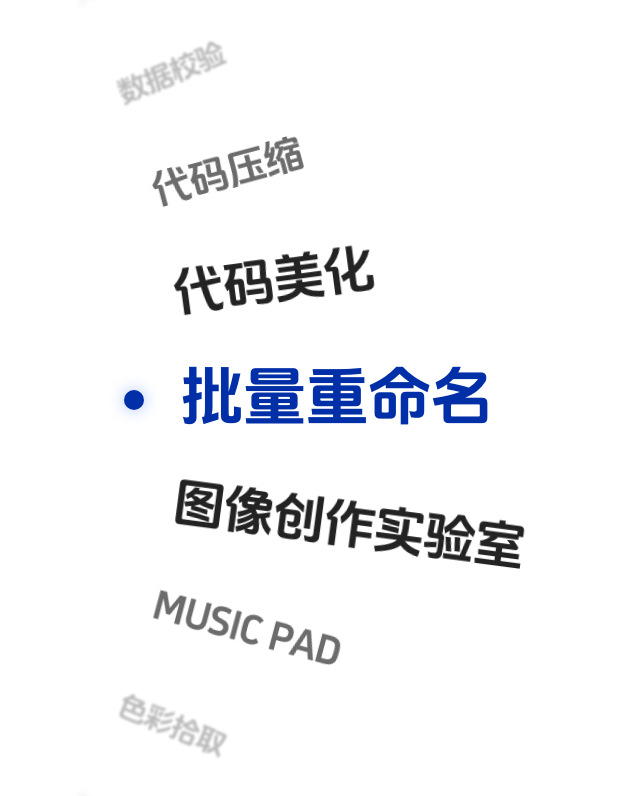
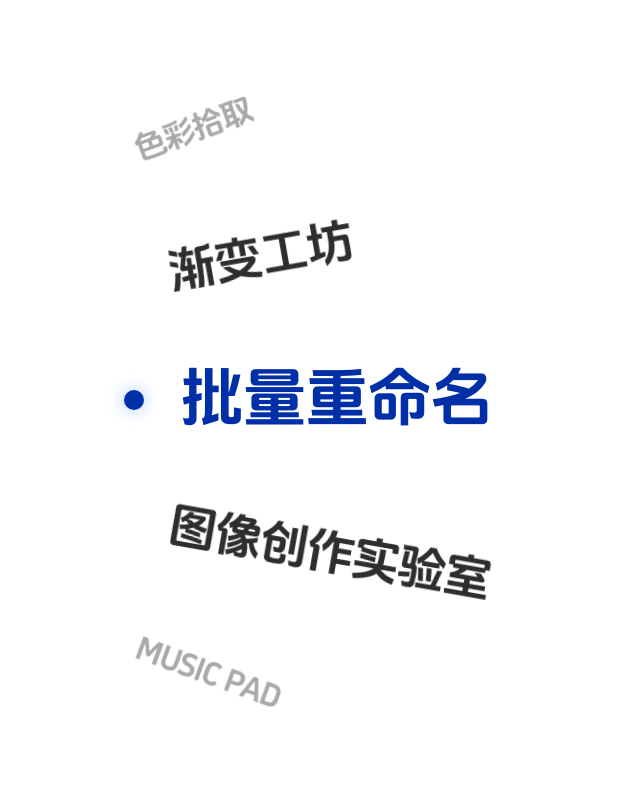
Before and after one commit to DAi0519/Toolbox, a React (Vite) app: page / in a window 1280 px wide. Shown: the top 796 px of the page, without its empty margins (68-708 px from the left). Built offline with nearby package versions, Linux system fonts and the light colour scheme.

Commit message:
Refine responsive gear wheel and remove placeholder tools

```diff
--- a/src/App.tsx
+++ b/src/App.tsx
@@ -1,4 +1,4 @@
-import { BrowserRouter, Routes, Route } from 'react-router-dom';
+import { BrowserRouter, Routes, Route, Navigate } from 'react-router-dom';
 import { Suspense } from 'react';
 import GearWheel from './components/GearWheel';
 import ToolLayout from './components/ToolLayout';
@@ -50,6 +50,7 @@ function App() {
                 }
               />
             ))}
+            <Route path="*" element={<Navigate to="/" replace />} />
           </Routes>
         </Suspense>
       </div>
--- a/src/components/GearWheel.tsx
+++ b/src/components/GearWheel.tsx
@@ -6,7 +6,6 @@ import {
   useSpring,
   animate,
   useTransform,
-  useMotionTemplate,
   useMotionValueEvent,
   MotionValue,
   type PanInfo,
@@ -14,9 +13,8 @@ import {
 import { TOOLS } from '../config/tools';
 import { useViewport } from '../hooks/useViewport';
 
-const WHEEL_ROTATION_KEY = 'gearWheelRotation.v2';
 const DEFAULT_FOCUS_TOOL_ID = 'batch-renamer';
-const WHEEL_SNAP_DELAY_MS = 120;
+const WHEEL_SNAP_DELAY_MS = 90;
 const NAVIGATE_DELAY_MS = 150;
 const ROTATION_LOCK_EPSILON = 0.5;
 const INSTANT_SNAP_VELOCITY_THRESHOLD = 0.02;
@@ -24,15 +22,58 @@ const MOBILE_VISIBLE_DISTANCE_CUTOFF = 42;
 const DESKTOP_VISIBLE_DISTANCE_CUTOFF = 47;
 const MOBILE_POINTER_RANGE = 52;
 const DESKTOP_POINTER_RANGE = 50;
+const ANGLE_STEP = 10;
+const MIN_SLOT_COUNT = 45;
+const STATIC_ARC_TOOL_LIMIT = 7;
+const EDGE_RESISTANCE = 0.24;
 
-// Triple-repeat for seamless infinite rotation feel visually
-const REPEATED_TOOLS = [...TOOLS, ...TOOLS, ...TOOLS].map((tool, i) => ({
+function getRepeatSetCount(toolCount: number): number {
+  if (toolCount <= 0) return 1;
+
+  const minRepeatCount = Math.max(3, Math.ceil(MIN_SLOT_COUNT / toolCount));
+  return minRepeatCount % 2 === 0 ? minRepeatCount + 1 : minRepeatCount;
+}
+
+const USE_STATIC_ARC = TOOLS.length <= STATIC_ARC_TOOL_LIMIT;
+const REPEAT_SET_COUNT = getRepeatSetCount(TOOLS.length);
+const ACTIVE_REPEAT_SET_COUNT = USE_STATIC_ARC ? 1 : REPEAT_SET_COUNT;
+const CENTER_REPEAT_INDEX = Math.floor(ACTIVE_REPEAT_SET_COUNT / 2);
+let homeSessionRotation: number | null = null;
+const REPEATED_TOOLS = Array.from({ length: ACTIVE_REPEAT_SET_COUNT }, (_, repeatIndex) =>
+  TOOLS.map((tool, toolIndex) => ({
     ...tool,
-  uniqueId: `${tool.id}-${i}`
-}));
+    uniqueId: `${tool.id}-${repeatIndex}-${toolIndex}`,
+    slotIndex: repeatIndex * TOOLS.length + toolIndex,
+  })),
+).flat();
+const WHEEL_MIN_ROTATION = USE_STATIC_ARC
+  ? -Math.max(0, (REPEATED_TOOLS.length - 1) * ANGLE_STEP)
+  : null;
+const WHEEL_MAX_ROTATION = USE_STATIC_ARC ? 0 : null;
 
-const ITEM_COUNT = REPEATED_TOOLS.length;
-const ANGLE_STEP = 360 / ITEM_COUNT; // 10°
+function clampRotation(value: number): number {
+  if (WHEEL_MIN_ROTATION === null || WHEEL_MAX_ROTATION === null) {
+    return value;
+  }
+
+  return Math.min(WHEEL_MAX_ROTATION, Math.max(WHEEL_MIN_ROTATION, value));
+}
+
+function applyEdgeResistance(value: number): number {
+  if (WHEEL_MIN_ROTATION === null || WHEEL_MAX_ROTATION === null) {
+    return value;
+  }
+
+  if (value < WHEEL_MIN_ROTATION) {
+    return WHEEL_MIN_ROTATION + (value - WHEEL_MIN_ROTATION) * EDGE_RESISTANCE;
+  }
+
+  if (value > WHEEL_MAX_ROTATION) {
+    return WHEEL_MAX_ROTATION + (value - WHEEL_MAX_ROTATION) * EDGE_RESISTANCE;
+  }
+
+  return value;
+}
 
 interface GearPhysics {
   stiffness: number;
@@ -50,39 +91,18 @@ interface GearPhysics {
 }
 
 function getDefaultRotation(): number {
-  const defaultIndex = TOOLS.findIndex((tool) => tool.id === DEFAULT_FOCUS_TOOL_ID);
-  if (defaultIndex < 0) return 0;
-  return -(defaultIndex * ANGLE_STEP);
-}
+  if (TOOLS.length === 0) return 0;
 
-function readStoredRotation(): number | null {
-  if (typeof window === 'undefined') return null;
-
-  let storedRotation: string | null = null;
-  try {
-    storedRotation = sessionStorage.getItem(WHEEL_ROTATION_KEY);
-  } catch {
-    return null;
-  }
-
-  if (!storedRotation) return getDefaultRotation();
-
-  const parsed = Number(storedRotation);
-  return Number.isFinite(parsed) ? parsed : null;
+  const defaultIndex = USE_STATIC_ARC
+    ? Math.floor((TOOLS.length - 1) / 2)
+    : TOOLS.findIndex((tool) => tool.id === DEFAULT_FOCUS_TOOL_ID);
+  const focusIndex = defaultIndex >= 0 ? defaultIndex : 0;
+  const centeredSlotIndex = CENTER_REPEAT_INDEX * TOOLS.length + focusIndex;
+  return -(centeredSlotIndex * ANGLE_STEP);
 }
 
 function getInitialRotation(): number {
-  return readStoredRotation() ?? getDefaultRotation();
-}
-
-function persistRotation(value: number) {
-  if (typeof window === 'undefined') return;
-
-  try {
-    sessionStorage.setItem(WHEEL_ROTATION_KEY, value.toString());
-  } catch {
-    // Ignore persistence failures and keep runtime interaction responsive.
-  }
+  return homeSessionRotation ?? getDefaultRotation();
 }
 
 // ──── Physics ────
@@ -90,23 +110,23 @@ function persistRotation(value: number) {
 const DESKTOP_PHYSICS: GearPhysics = {
   // Wheel spring feel (heavier, stiffer, more damped)
   // Reduced damping and mass to make the wheel feel lighter overall
-  stiffness: 80,
-  damping: 30, // Previously 45
-  mass: 1.5, // Previously 3
+  stiffness: 132,
+  damping: 24,
+  mass: 0.92,
 
   // Drag handling
-  panMultiplier: 0.1,
+  panMultiplier: 0.12,
 
   // Drag inertia (Friction after releasing drag)
-  inertiaMultiplier: 0.1,
-  inertiaVelocity: 0.1,
-  inertiaTimeConstant: 300,
+  inertiaMultiplier: 0.16,
+  inertiaVelocity: 0.14,
+  inertiaTimeConstant: 220,
 
   // Trackpad / Mouse Wheel Scroll
   // Increased multiplier to reduce the "physical effort" needed to scroll
-  wheelMultiplier: 0.08, // Previously 0.035
-  snapStiffness: 120,
-  snapDamping: 35,
+  wheelMultiplier: 0.125,
+  snapStiffness: 180,
+  snapDamping: 28,
   magneticThreshold: 0,
   magneticStrength: 0,
 };
@@ -139,29 +159,20 @@ const ACTIVE_COLOR_DISTANCE = [0, 5];
 const ACTIVE_COLOR_STOPS = ['#002FA7', '#000000'];
 const MOBILE_LABEL_BASE_SIZE = MOBILE_FONT_SIZES[0];
 const MOBILE_SCALE_STOPS = MOBILE_FONT_SIZES.map((size) => size / MOBILE_LABEL_BASE_SIZE);
-const DESKTOP_BLUR_STOPS = [0, 0, 0.7, 2.6, 6.25];
-
-function normalizeAngle(value: number): number {
-  let normalized = value % 360;
-  if (normalized > 180) normalized -= 360;
-  if (normalized <= -180) normalized += 360;
-  return normalized;
-}
-
 function getNearestSnapRotation(value: number): number {
-  return Math.round(value / ANGLE_STEP) * ANGLE_STEP;
+  return clampRotation(Math.round(value / ANGLE_STEP) * ANGLE_STEP);
 }
 
 function getFocusDistance(rotationValue: number, slotAngle: number): number {
-  return Math.abs(normalizeAngle(rotationValue + slotAngle));
+  return Math.abs(rotationValue + slotAngle);
 }
 
 function getSnapDelta(value: number): number {
   return getNearestSnapRotation(value) - value;
 }
 
-function getSelectionTargetRotation(currentRotation: number, slotAngle: number): number {
-  return currentRotation + normalizeAngle(-slotAngle - currentRotation);
+function getSelectionTargetRotation(slotAngle: number): number {
+  return -slotAngle;
 }
 
 function applyMagneticDelta(
@@ -170,7 +181,7 @@ function applyMagneticDelta(
   threshold: number,
   strength: number,
 ) {
-  const rawNext = rotation.get() + delta;
+  const rawNext = applyEdgeResistance(rotation.get() + delta);
   const snapDelta = getSnapDelta(rawNext);
   const distance = Math.abs(snapDelta);
 
@@ -324,7 +335,7 @@ export default function GearWheel() {
   const panEpochRef = useRef<number | null>(null);
   const wheelEpochRef = useRef<number | null>(null);
   const physics = isMobile ? MOBILE_PHYSICS : DESKTOP_PHYSICS;
-  const radius = isMobile ? 430 : 740;
+  const radius = isMobile ? 430 : USE_STATIC_ARC ? 670 : 710;
   const focusX = isMobile
     ? Math.max(38, Math.min(72, viewportWidth * 0.13))
     : viewportWidth * 0.15;
@@ -336,7 +347,7 @@ export default function GearWheel() {
   const labelMaxWidth = isMobile ? '68vw' : 'none';
   const buttonPadding = isMobile ? '8px 12px' : '6px 4px';
 
-  // Restore prior focus in this version; otherwise default to Batch Renamer.
+  // Fresh visits start from center; returning from a tool restores the last in-session home position.
   if (initialRotationRef.current === null) {
     initialRotationRef.current = getInitialRotation();
   }
@@ -375,7 +386,7 @@ export default function GearWheel() {
       return;
     }
 
-    rotation.set(rotation.get() + delta);
+    rotation.set(applyEdgeResistance(rotation.get() + delta));
   }, [
     rotation,
     physics.magneticThreshold,
@@ -425,18 +436,9 @@ export default function GearWheel() {
     return interactionEpochRef.current;
   }, [stopNavigateTimeout, stopPendingMobilePanFrame, stopRotationAnimation, stopWheelSnapTimeout]);
 
-  useEffect(() => {
-    const handlePageHide = () => {
-      persistRotation(rotation.get());
-    };
-
-    window.addEventListener('pagehide', handlePageHide);
-
-    return () => {
-      window.removeEventListener('pagehide', handlePageHide);
-      persistRotation(rotation.get());
+  useEffect(() => () => {
+    homeSessionRotation = clampRotation(rotation.get());
     resetInteraction();
-    };
   }, [resetInteraction, rotation]);
 
   const smoothRotation = useSpring(rotation, {
@@ -462,7 +464,6 @@ export default function GearWheel() {
       onComplete: () => {
         if (interactionEpochRef.current !== epoch) return;
         rotation.set(targetRotation);
-        persistRotation(targetRotation);
         rotationAnimationRef.current = null;
         snapPulse();
       },
@@ -516,7 +517,6 @@ export default function GearWheel() {
         if (interactionEpochRef.current !== epoch) return;
         const snapped = getNearestSnapRotation(rotation.get());
         rotation.set(snapped);
-        persistRotation(snapped);
         rotationAnimationRef.current = null;
         snapPulse();
       },
@@ -570,13 +570,12 @@ export default function GearWheel() {
 
     const slotAngle = index * ANGLE_STEP;
     const currentRot = rotation.get();
-    const targetRotation = getSelectionTargetRotation(currentRot, slotAngle);
+    const targetRotation = getSelectionTargetRotation(slotAngle);
     const diff = targetRotation - currentRot;
 
     if (Math.abs(diff) < ROTATION_LOCK_EPSILON) {
       // If it's essentially already at the exact focus point, jump immediately
       rotation.set(targetRotation);
-      persistRotation(targetRotation);
       navigate(`/tool/${routeId}`);
     } else {
       // Animate strictly to the absolute focus position, but much faster
@@ -590,7 +589,6 @@ export default function GearWheel() {
           if (interactionEpochRef.current !== epoch) return;
           rotation.set(targetRotation); // Lock to absolute mathematical center
           rotationAnimationRef.current = null;
-          persistRotation(targetRotation);
 
           // Introduce a minimal pause after it rigidly locks into place
           navigateTimeoutRef.current = setTimeout(() => {
@@ -635,24 +633,11 @@ export default function GearWheel() {
         }}
       >
         {REPEATED_TOOLS.map((tool, index) => (
-          isMobile ? (
-            <MobileArcItem
+          <ArcItem
             key={tool.uniqueId}
             tool={tool}
             index={index}
-              smoothRotation={smoothRotation}
-              radius={radius}
-              labelOffset={labelOffset}
-              labelLetterSpacing={labelLetterSpacing}
-              labelMaxWidth={labelMaxWidth}
-              buttonPadding={buttonPadding}
-              onSelect={handleSelectTool}
-            />
-          ) : (
-            <DesktopArcItem
-              key={tool.uniqueId}
-              tool={tool}
-              index={index}
+            isMobile={isMobile}
             smoothRotation={smoothRotation}
             radius={radius}
             labelOffset={labelOffset}
@@ -662,7 +647,6 @@ export default function GearWheel() {
             buttonPadding={buttonPadding}
             onSelect={handleSelectTool}
           />
-          )
         ))}
       </motion.div>
 
@@ -689,12 +673,14 @@ export default function GearWheel() {
 // ──────────────────────────────────────
 // ArcItem — a single label on the wheel
 // ──────────────────────────────────────
-const MobileArcItem = memo(function MobileArcItem({
+const ArcItem = memo(function ArcItem({
   tool,
   index,
+  isMobile,
   smoothRotation,
   radius,
   labelOffset,
+  labelFontSizes,
   labelLetterSpacing,
   labelMaxWidth,
   buttonPadding,
@@ -702,25 +688,35 @@ const MobileArcItem = memo(function MobileArcItem({
 }: {
   tool: { id: string; name: string };
   index: number;
+  isMobile: boolean;
   smoothRotation: MotionValue<number>;
   radius: number;
   labelOffset: number;
+  labelFontSizes: number[];
   labelLetterSpacing: string;
   labelMaxWidth: string;
   buttonPadding: string;
   onSelect: (id: string, index: number) => void;
 }) {
-  const slotAngle = index * ANGLE_STEP; // static angle for this slot
-
-  // How far is this item from the focal center (the left-most point = 0°)?
+  const slotAngle = index * ANGLE_STEP;
   const dist = useTransform(smoothRotation, (r) => getFocusDistance(r, slotAngle));
-  const opacity = useTransform(dist, DIST_STOPS, MOBILE_OPACITY_STOPS);
+  const opacity = useTransform(
+    dist,
+    DIST_STOPS,
+    isMobile ? MOBILE_OPACITY_STOPS : DESKTOP_OPACITY_STOPS,
+  );
+  const fontSize = useTransform(dist, DIST_STOPS, labelFontSizes);
   const mobileScale = useTransform(dist, DIST_STOPS, MOBILE_SCALE_STOPS);
   const color = useTransform(dist, ACTIVE_COLOR_DISTANCE, ACTIVE_COLOR_STOPS);
-  const pointerEvents = useTransform(dist, (d) => (d < MOBILE_POINTER_RANGE ? 'auto' : 'none'));
+  const pointerEvents = useTransform(
+    dist,
+    (d) => (d < (isMobile ? MOBILE_POINTER_RANGE : DESKTOP_POINTER_RANGE) ? 'auto' : 'none'),
+  );
   const visibility = useTransform(
     dist,
-    (d) => (d <= MOBILE_VISIBLE_DISTANCE_CUTOFF ? 'visible' : 'hidden'),
+    (d) => (d <= (isMobile ? MOBILE_VISIBLE_DISTANCE_CUTOFF : DESKTOP_VISIBLE_DISTANCE_CUTOFF)
+      ? 'visible'
+      : 'hidden'),
   );
 
   return (
@@ -762,15 +758,15 @@ const MobileArcItem = memo(function MobileArcItem({
             textAlign: 'left',
             padding: buttonPadding,
             borderRadius: 10,
-            fontSize: MOBILE_LABEL_BASE_SIZE,
+            fontSize: isMobile ? MOBILE_LABEL_BASE_SIZE : fontSize,
             opacity,
             pointerEvents,
-            scale: mobileScale,
+            scale: isMobile ? mobileScale : 1,
             willChange: 'transform, opacity, color',
             transformOrigin: 'left center',
             backfaceVisibility: 'hidden',
             WebkitFontSmoothing: 'antialiased',
-            textRendering: 'optimizeSpeed',
+            textRendering: isMobile ? 'optimizeSpeed' : 'optimizeLegibility',
           }}
         >
           {tool.name}
@@ -779,96 +775,3 @@ const MobileArcItem = memo(function MobileArcItem({
     </motion.div>
   );
 });
-
-const DesktopArcItem = memo(function DesktopArcItem({
-  tool,
-  index,
-  smoothRotation,
-  radius,
-  labelOffset,
-  labelFontSizes,
-  labelLetterSpacing,
-  labelMaxWidth,
-  buttonPadding,
-  onSelect,
-}: {
-  tool: { id: string; name: string };
-  index: number;
-  smoothRotation: MotionValue<number>;
-  radius: number;
-  labelOffset: number;
-  labelFontSizes: number[];
-  labelLetterSpacing: string;
-  labelMaxWidth: string;
-  buttonPadding: string;
-  onSelect: (id: string, index: number) => void;
-}) {
-  const slotAngle = index * ANGLE_STEP;
-  const dist = useTransform(smoothRotation, (r) => getFocusDistance(r, slotAngle));
-  const fontSize = useTransform(dist, DIST_STOPS, labelFontSizes);
-  const opacity = useTransform(dist, DIST_STOPS, DESKTOP_OPACITY_STOPS);
-  const blurAmount = useTransform(dist, DIST_STOPS, DESKTOP_BLUR_STOPS);
-  const blurFilter = useMotionTemplate`blur(${blurAmount}px)`;
-  const color = useTransform(dist, ACTIVE_COLOR_DISTANCE, ACTIVE_COLOR_STOPS);
-  const pointerEvents = useTransform(dist, (d) => (d < DESKTOP_POINTER_RANGE ? 'auto' : 'none'));
-  const visibility = useTransform(
-    dist,
-    (d) => (d <= DESKTOP_VISIBLE_DISTANCE_CUTOFF ? 'visible' : 'hidden'),
-  );
-
-  return (
-    <motion.div
-      style={{
-        position: 'absolute',
-        left: 0,
-        top: 0,
-        transform: `rotate(${slotAngle}deg) translateX(${radius}px) translateZ(0)`,
-        transformOrigin: '0 0',
-        visibility,
-        willChange: 'transform',
-        backfaceVisibility: 'hidden',
-      }}
-    >
-      <div
-        style={{
-          position: 'absolute',
-          left: labelOffset,
-          top: '50%',
-          transform: 'translateY(-50%) translateZ(0)',
-          transformOrigin: 'left center',
-        }}
-      >
-        <motion.button
-          onClick={() => onSelect(tool.id, index)}
-          style={{
-            background: 'none',
-            border: 'none',
-            color,
-            fontWeight: 800,
-            letterSpacing: labelLetterSpacing,
-            whiteSpace: 'nowrap',
-            overflow: 'hidden',
-            textOverflow: 'ellipsis',
-            maxWidth: labelMaxWidth,
-            textTransform: 'uppercase',
-            cursor: 'pointer',
-            textAlign: 'left',
-            padding: buttonPadding,
-            borderRadius: 10,
-            fontSize,
-            opacity,
-            filter: blurFilter,
-            pointerEvents,
-            willChange: 'transform, opacity, filter, color',
-            transformOrigin: 'left center',
-            backfaceVisibility: 'hidden',
-            WebkitFontSmoothing: 'antialiased',
-            textRendering: 'geometricPrecision',
-          }}
-        >
-          {tool.name}
-        </motion.button>
-      </div>
-    </motion.div>
-  );
-});
--- a/src/config/tools.ts
+++ b/src/config/tools.ts
@@ -26,61 +26,6 @@ export const TOOLS: ToolConfig[] = [
     fullscreen: true,
   },
   {
-    id: 'image-tools',
-    name: '图像处理',
-    component: lazy(() => import('../tools/ImageTools/ImageTools'))
-  },
-  {
-    id: 'typography',
-    name: '字体排版',
-    component: lazy(() => import('../tools/Typography/Typography'))
-  },
-  {
-    id: 'code-format',
-    name: '代码格式化',
-    component: lazy(() => import('../tools/CodeFormat/CodeFormat'))
-  },
-  {
-    id: 'converter',
-    name: '格式转换',
-    component: lazy(() => import('../tools/Converter/Converter'))
-  },
-  {
-    id: 'generator',
-    name: '数据生成',
-    component: lazy(() => import('../tools/Generator/Generator'))
-  },
-  {
-    id: 'calculator',
-    name: '综合计算',
-    component: lazy(() => import('../tools/Calculator/Calculator'))
-  },
-  {
-    id: 'encoder',
-    name: '编码转换',
-    component: lazy(() => import('../tools/Encoder/Encoder'))
-  },
-  {
-    id: 'compressor',
-    name: '文件压缩',
-    component: lazy(() => import('../tools/Compressor/Compressor'))
-  },
-  {
-    id: 'validator',
-    name: '数据校验',
-    component: lazy(() => import('../tools/Validator/Validator'))
-  },
-  {
-    id: 'minifier',
-    name: '代码压缩',
-    component: lazy(() => import('../tools/Minifier/Minifier'))
-  },
-  {
-    id: 'beautifier',
-    name: '代码美化',
-    component: lazy(() => import('../tools/Beautifier/Beautifier'))
-  },
-  {
     id: 'batch-renamer',
     name: '批量重命名',
     description: '批量文件重命名工具',
--- a/src/hooks/useViewport.ts
+++ b/src/hooks/useViewport.ts
@@ -1,4 +1,4 @@
-import { useEffect, useRef, useState } from 'react';
+import { useLayoutEffect, useRef, useState } from 'react';
 
 const MOBILE_BREAKPOINT = 768;
 
@@ -21,11 +21,10 @@ function readViewport(): ViewportState {
 
 export function useViewport() {
   const [state, setState] = useState<ViewportState>(() => readViewport());
-  const frameRef = useRef<number | null>(null);
+  const intervalRef = useRef<number | null>(null);
 
-  useEffect(() => {
+  useLayoutEffect(() => {
     const commitViewport = () => {
-      frameRef.current = null;
       const next = readViewport();
       setState((prev) => (
         prev.viewportWidth === next.viewportWidth &&
@@ -33,26 +32,29 @@ export function useViewport() {
       ) ? prev : next);
     };
 
-    const scheduleViewportRead = () => {
-      if (frameRef.current !== null) return;
-      frameRef.current = window.requestAnimationFrame(commitViewport);
-    };
+    const mediaQuery = window.matchMedia(`(max-width: ${MOBILE_BREAKPOINT - 1}px)`);
+    const resizeObserver = new ResizeObserver(commitViewport);
 
-    scheduleViewportRead();
+    commitViewport();
+    intervalRef.current = window.setInterval(commitViewport, 80);
+    resizeObserver.observe(document.documentElement);
 
-    window.addEventListener('resize', scheduleViewportRead);
-    window.addEventListener('orientationchange', scheduleViewportRead);
-    window.visualViewport?.addEventListener('resize', scheduleViewportRead);
-    window.visualViewport?.addEventListener('scroll', scheduleViewportRead);
+    window.addEventListener('resize', commitViewport);
+    window.addEventListener('orientationchange', commitViewport);
+    window.visualViewport?.addEventListener('resize', commitViewport);
+    window.visualViewport?.addEventListener('scroll', commitViewport);
+    mediaQuery.addEventListener('change', commitViewport);
 
     return () => {
-      if (frameRef.current !== null) {
-        window.cancelAnimationFrame(frameRef.current);
+      if (intervalRef.current !== null) {
+        window.clearInterval(intervalRef.current);
       }
-      window.removeEventListener('resize', scheduleViewportRead);
-      window.removeEventListener('orientationchange', scheduleViewportRead);
-      window.visualViewport?.removeEventListener('resize', scheduleViewportRead);
-      window.visualViewport?.removeEventListener('scroll', scheduleViewportRead);
+      resizeObserver.disconnect();
+      window.removeEventListener('resize', commitViewport);
+      window.removeEventListener('orientationchange', commitViewport);
+      window.visualViewport?.removeEventListener('resize', commitViewport);
+      window.visualViewport?.removeEventListener('scroll', commitViewport);
+      mediaQuery.removeEventListener('change', commitViewport);
     };
   }, []);
 
```
Lines whose indentation alone changed are shown as unchanged.
